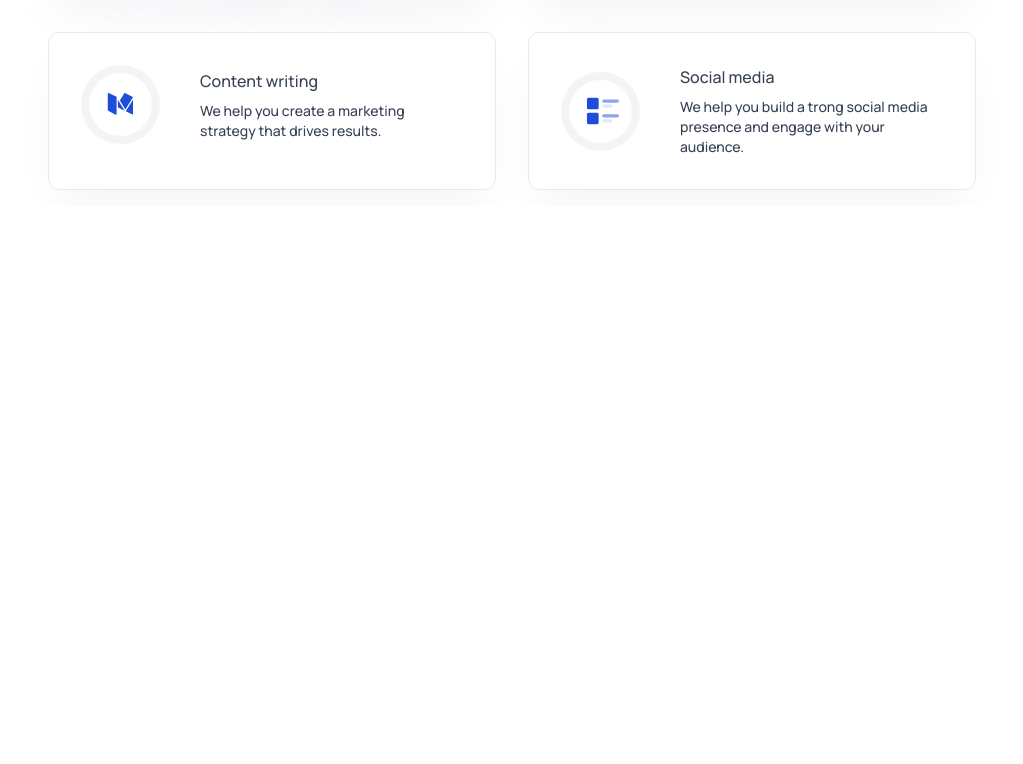
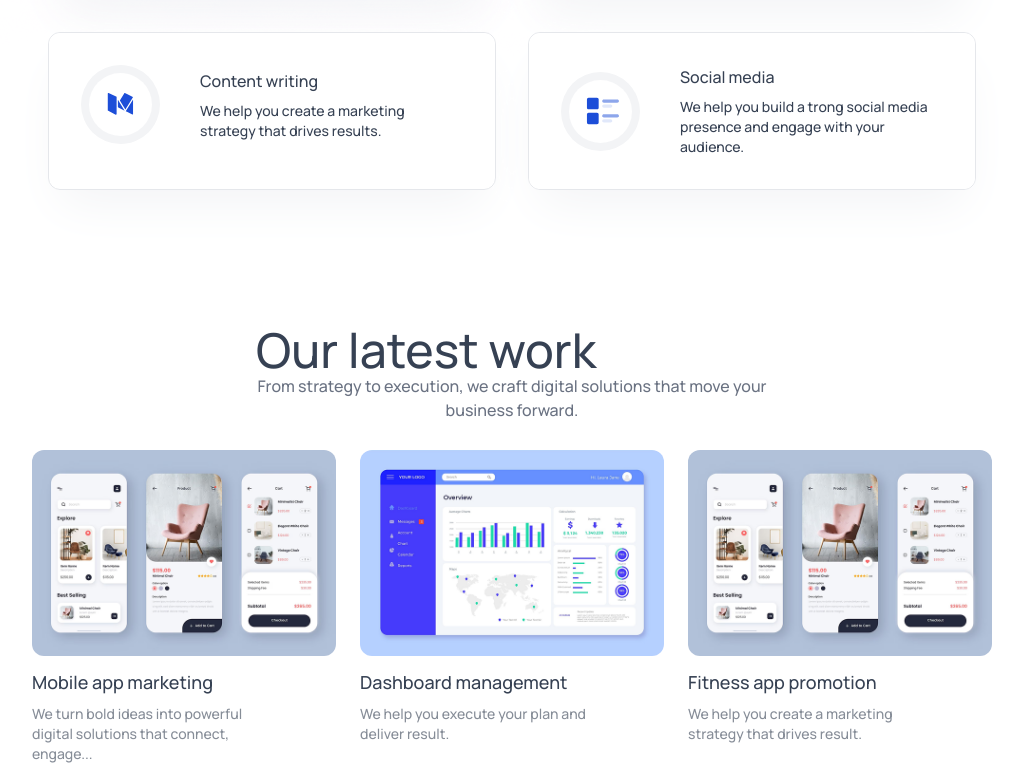
Before and after one commit to MojammelJoy/agency-ai, a React (Vite) app: page / in a window 1280 px wide. Shown: the part 1652-2416 px from the top of the page, without its empty margins (128-1151 px from the left). Before the commit the page ends 1858 px from the top, so only its background shows below. Built offline with nearby package versions, Linux system fonts and the light colour scheme.

Commit message:
ourwork section

```diff
--- a/src/App.jsx
+++ b/src/App.jsx
@@ -4,6 +4,7 @@
 import Hero from './components/hero'
 import TrustedBy from './components/TrustedBy'
 import Services from './components/Services'
+import OurWork from './components/OurWork'
 
 
 const App = () => {
@@ -14,6 +15,7 @@
      <Hero></Hero>
      <TrustedBy></TrustedBy>
      <Services></Services>
+     <OurWork></OurWork>
     </div>
   )
 }
--- /dev/null
+++ b/src/components/OurWork.jsx
@@ -0,0 +1,44 @@
+import React from 'react';
+import Title from './Title';
+import assets from '../assets/assets';
+
+const OurWork = () => {
+
+    const workData =[
+         {
+        title: 'Mobile app marketing',
+        description: 'We turn bold ideas into powerful digital solutions that connect, engage...',
+        image: assets.work_mobile_app
+    },
+         {
+        title: 'Dashboard management',
+        description: 'We help you execute your plan and deliver result.',
+        image: assets.work_dashboard_management
+    },
+         {
+        title: 'Fitness app promotion',
+        description: 'We help you create a marketing strategy that drives result.',
+        image: assets.work_mobile_app
+    },
+    ]
+    return (
+        <div id='our-work' className='flex flex-col items-center gap-7 px-4 sm:px-12 lg:px-24 xl:px-40 pt-30 text-gray-700 dark:text-white'>
+            <Title title="Our latest work" desc="From strategy to execution, we craft digital solutions that move your business forward.">
+            </Title>
+            <div className='grid sm:grid-cols-2 lg:grid-cols-3 gap-6 w-full max-w-5xl'>
+                 {
+                    workData.map((work, index)=>(
+                        <div key={index} className='hover:scale-102 duration-500 transition-all cursor-pointer'>
+                            <img src={work.image} alt=""className='w-full rounded-xl'/>
+                            <h3 className='mt-3 mb-2 text-lg font-semibold'>{work.title}</h3>
+                            <p className='text-sm opacity-60 w-5/6'>{work. description}</p>
+                        </div>
+                    ))
+                 }
+            </div>
+
+        </div>
+    );
+};
+
+export default OurWork;
```
